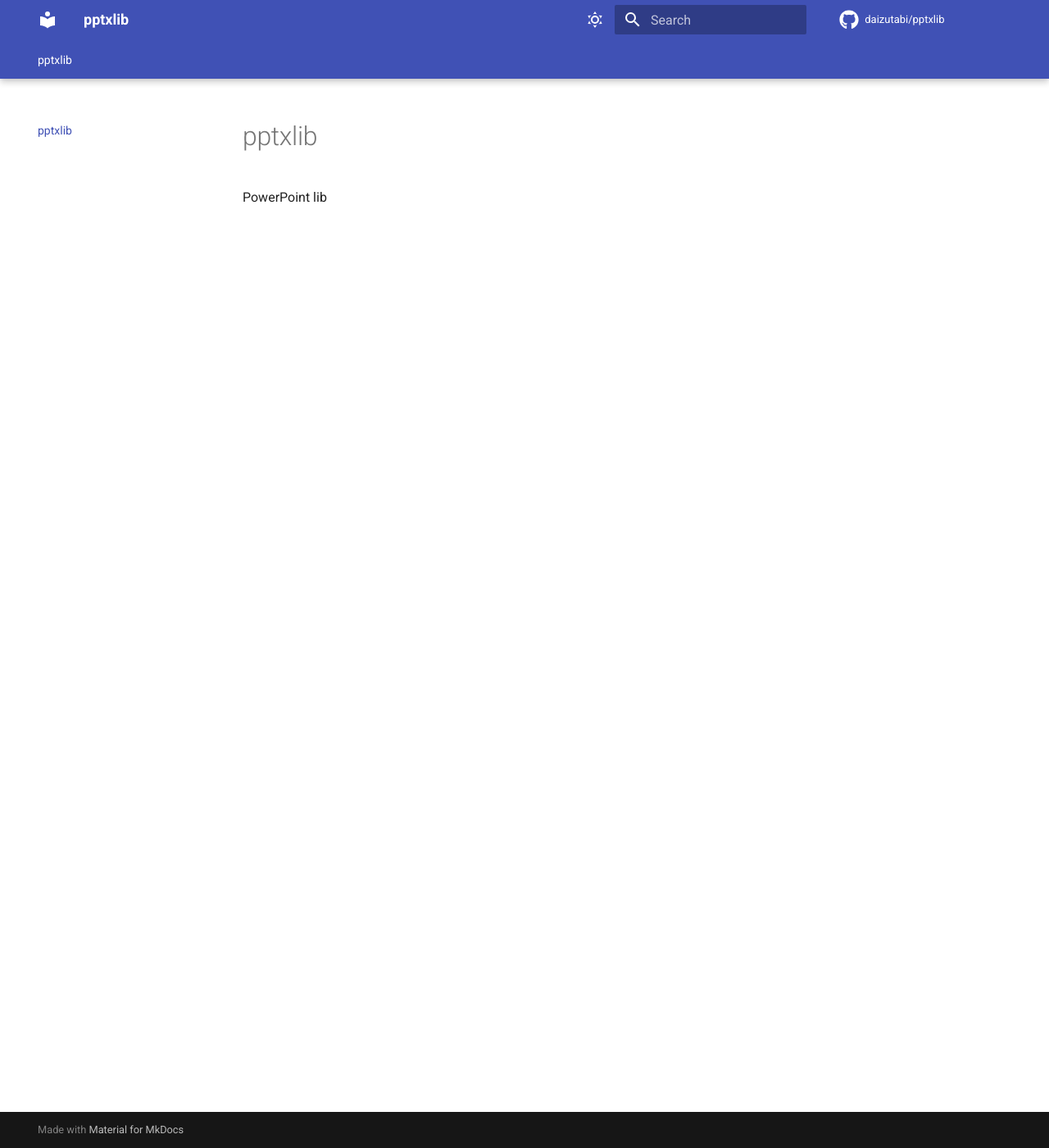
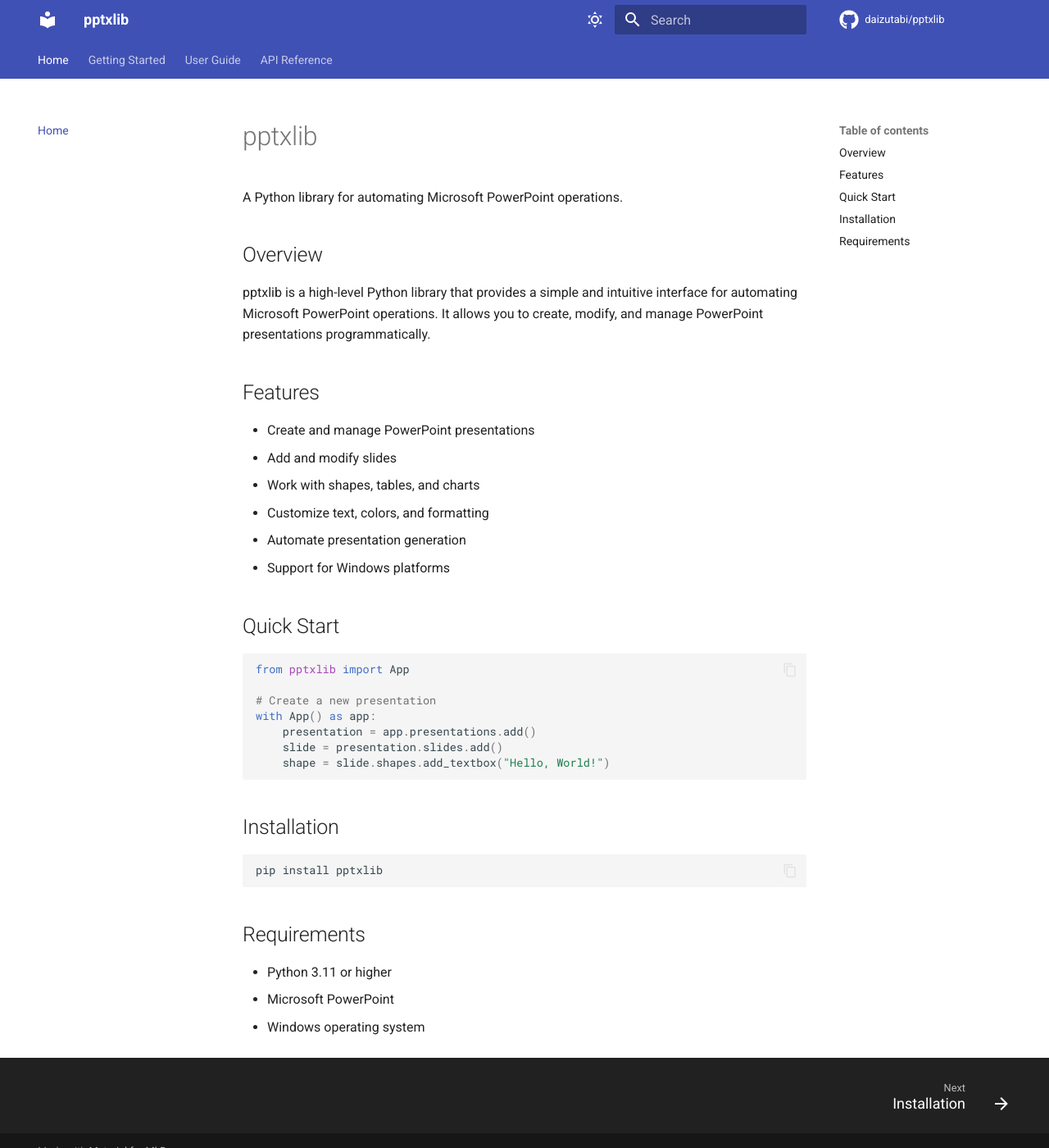
Before and after one commit to daizutabi/pptxlib, an MkDocs documentation site: the page built from docs/index.md, in a window 1280 px wide and 1400 px high. Shown: the whole window at 82% size. Built offline with MkDocs 1.6.1 and Material for MkDocs 9.7.7, drawn with Linux system fonts in a browser that asks for light colours; comment, search, counter and statistics services are not loaded.

Commit message:
Refactor is_app_available function to is_powerpoint_available
- Renamed the function to better reflect its purpose.
- Updated all references in the codebase and tests to use the new function name.
- Enhanced documentation and examples to align with the new naming convention.

````diff
--- a/docs/index.md
+++ b/docs/index.md
@@ -1,3 +1,42 @@
 # pptxlib
 
-PowerPoint lib
+A Python library for automating Microsoft PowerPoint operations.
+
+## Overview
+
+pptxlib is a high-level Python library that provides a simple and intuitive interface
+for automating Microsoft PowerPoint operations. It allows you to create, modify, and
+manage PowerPoint presentations programmatically.
+
+## Features
+
+- Create and manage PowerPoint presentations
+- Add and modify slides
+- Work with shapes, tables, and charts
+- Customize text, colors, and formatting
+- Automate presentation generation
+- Support for Windows platforms
+
+## Quick Start
+
+```python
+from pptxlib import App
+
+# Create a new presentation
+with App() as app:
+    presentation = app.presentations.add()
+    slide = presentation.slides.add()
+    shape = slide.shapes.add_textbox("Hello, World!")
+```
+
+## Installation
+
+```bash
+pip install pptxlib
+```
+
+## Requirements
+
+- Python 3.11 or higher
+- Microsoft PowerPoint
+- Windows operating system
--- a/mkdocs.yaml
+++ b/mkdocs.yaml
@@ -1,6 +1,6 @@
 site_name: pptxlib
 site_url: https://daizutabi.github.io/pptxlib/
-site_description: Transform Jupyter Notebooks and Markdown into publication-quality PDF documents with high-fidelity visualizations.
+site_description: A Python library for automating Microsoft PowerPoint operations.
 site_author: daizutabi
 repo_url: https://github.com/daizutabi/pptxlib/
 repo_name: daizutabi/pptxlib
@@ -23,17 +23,24 @@
         icon: material/weather-night
         name: Switch to light mode
   features:
+    - content.code.copy
     - content.tooltips
-    - content.code.annotate
     - navigation.expand
+    - navigation.footer
     - navigation.indexes
     - navigation.sections
     - navigation.tabs
-    - navigation.tabs.sticky
     - navigation.top
     - navigation.tracking
+    - search.highlight
+    - search.suggest
 plugins:
-  - search:
+  - search
+  - mkapi:
+      enabled: true
+      search_exclude: false
+      source_search_exclude: true
+
 markdown_extensions:
   - pymdownx.magiclink
   - pymdownx.highlight:
@@ -41,5 +48,17 @@
   - pymdownx.inlinehilite
   - pymdownx.snippets
   - pymdownx.superfences
+
 nav:
-  - index.md
+  - Home: index.md
+  - Getting Started:
+      - Installation: getting-started/installation.md
+      - Quick Start: getting-started/quickstart.md
+  - User Guide:
+      - Basic Usage: user-guide/basic-usage.md
+      - Presentations: user-guide/presentations.md
+      - Slides: user-guide/slides.md
+      - Shapes: user-guide/shapes.md
+      - Tables: user-guide/tables.md
+  - API Reference:
+      - $api/pptxlib.***
--- a/src/pptxlib/__init__.py
+++ b/src/pptxlib/__init__.py
@@ -1,4 +1,4 @@
-from .app import App
+from .app import App, is_powerpoint_available
 from .presentation import Presentation, Presentations
 from .shape import Shape, Shapes
 from .slide import Layout, Layouts, Slide, Slides
@@ -15,4 +15,5 @@
     "Slide",
     "Slides",
     "Table",
+    "is_powerpoint_available",
 ]
````
Also changed, not shown: docs/api/overview.md (added, +120 -0 lines), docs/getting-started/installation.md (added, +41 -0 lines), docs/getting-started/quickstart.md (added, +73 -0 lines), pyproject.toml (+6 -6 lines), 13 other files.
